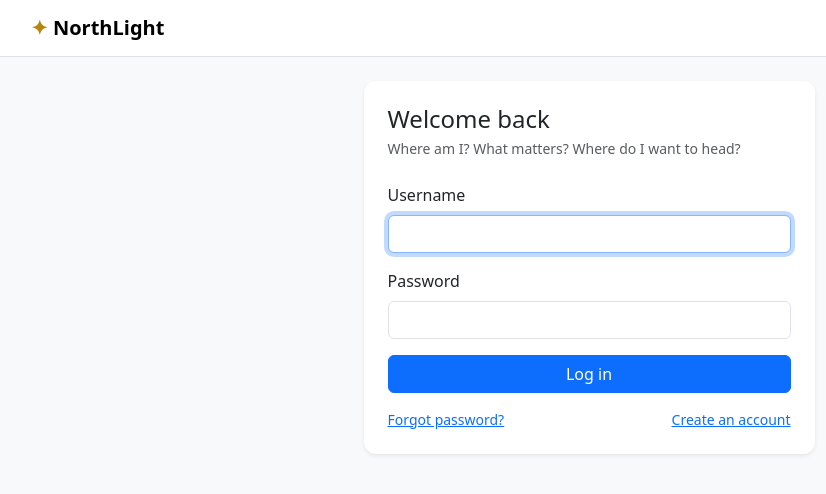
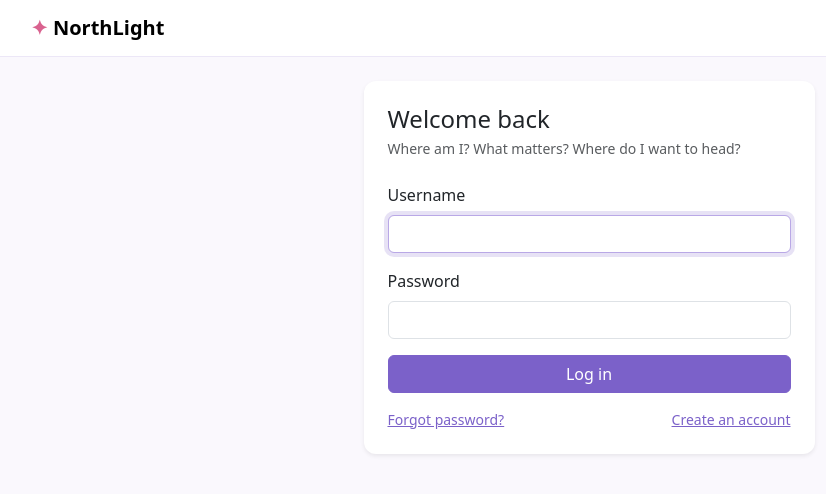
Before and after one commit to Rinkels/NorthLight, a Django app: page /accounts/login/?next=/history/ in a window 1280 px wide. Shown: the top 494 px of the page, without its empty margins (51-877 px from the left). Run offline with Django 5.2, Linux system fonts and the light colour scheme.

Commit message:
theme: Lilac & Rose palette
Re-theme Bootstrap via CSS variables (primary/success/info/secondary/light/link)
so buttons, badges, focus rings and switches follow: soft violet primary,
rose North Light + Importance overlay, mint Protect/complete, lavender ground.
Chart.js wheel and history palettes updated to match; Explore badge now
white-on-rose. Add static_v tag: mtime cache-buster for static files in DEBUG
so stylesheet edits show without a hard refresh.

```diff
--- a/planning/templatetags/planning_extras.py
+++ b/planning/templatetags/planning_extras.py
@@ -1,6 +1,27 @@
+import os
+
 from django import template
+from django.conf import settings
+from django.contrib.staticfiles import finders
+from django.templatetags.static import static as static_url
 
 register = template.Library()
+
+
+@register.simple_tag
+def static_v(path: str) -> str:
+    """Static URL with the file's mtime as a cache-buster in DEBUG, so CSS edits
+    show up without a hard refresh. Production should use
+    ManifestStaticFilesStorage instead (hashed filenames)."""
+    url = static_url(path)
+    if settings.DEBUG:
+        found = finders.find(path)
+        if found:
+            try:
+                return f"{url}?v={int(os.path.getmtime(found))}"
+            except OSError:
+                pass
+    return url
 
 STATUS_CLASS = {
     "not_started": "secondary", "in_progress": "primary", "at_risk": "warning",
@@ -8,7 +29,7 @@ STATUS_CLASS = {
 }
 MODE_CLASS = {
     "improve": "primary", "protect": "success", "maintain": "secondary",
-    "explore": "info text-dark", "deemphasize": "light text-muted border",
+    "explore": "info", "deemphasize": "light text-muted border",
 }
 
 
--- a/static/css/northlight.css
+++ b/static/css/northlight.css
@@ -1,14 +1,64 @@
-/* NorthLight — calm, thoughtful, uncluttered. Extend here; avoid inline styles. */
+/* NorthLight — "Lilac & Rose". Calm, thoughtful, uncluttered; light and a
+   little fun. Extend here; avoid inline styles.
+
+   Bootstrap 5.3 is re-themed through its CSS variables so buttons, links,
+   badges, focus rings and switches follow the palette without a Sass build. */
 :root {
-  --nl-accent: #2f6f8f;      /* understated compass-blue */
-  --nl-northlight: #b8860b;  /* the North Light: warm, distinctive, not loud */
+  --nl-bg: #faf8fd;            /* lavender-tinted white — barely there */
+  --nl-accent: #7b61c9;        /* soft violet: primary, Satisfaction, progress */
+  --nl-accent-dark: #6a51b3;
+  --nl-accent-soft: #ece7f7;
+  --nl-northlight: #d9628f;    /* rose: the North Light and the Importance overlay */
+  --nl-mint: #5fb3a1;          /* Protect / complete: calm "this is working" */
   --nl-muted: #6c757d;
+
+  --bs-primary: var(--nl-accent);
+  --bs-primary-rgb: 123, 97, 201;
+  --bs-success-rgb: 95, 179, 161;
+  --bs-info-rgb: 217, 98, 143;        /* Explore badge = rose */
+  --bs-secondary-rgb: 139, 128, 163;  /* lilac-grey for Maintain / not started */
+  --bs-light-rgb: 250, 248, 253;
+  --bs-link-color-rgb: 123, 97, 201;
+  --bs-link-hover-color-rgb: 106, 81, 179;
 }
 
-body { color: #212529; }
+body { color: #26223a; background-color: var(--nl-bg); }
 .nl-mark { color: var(--nl-northlight); }
+.navbar { border-color: #ece7f7 !important; }
 .card { border-radius: .75rem; }
-.nl-card { background: #fff; border: 0; box-shadow: 0 1px 2px rgba(0,0,0,.04); border-radius: .75rem; }
+.nl-card { background: #fff; border: 0; box-shadow: 0 1px 3px rgba(80, 60, 140, .08); border-radius: .75rem; }
+
+/* Buttons */
+.btn-primary {
+  --bs-btn-bg: var(--nl-accent); --bs-btn-border-color: var(--nl-accent);
+  --bs-btn-hover-bg: var(--nl-accent-dark); --bs-btn-hover-border-color: var(--nl-accent-dark);
+  --bs-btn-active-bg: var(--nl-accent-dark); --bs-btn-active-border-color: var(--nl-accent-dark);
+  --bs-btn-disabled-bg: var(--nl-accent); --bs-btn-disabled-border-color: var(--nl-accent);
+}
+.btn-outline-primary {
+  --bs-btn-color: var(--nl-accent); --bs-btn-border-color: var(--nl-accent);
+  --bs-btn-hover-bg: var(--nl-accent); --bs-btn-hover-border-color: var(--nl-accent);
+  --bs-btn-active-bg: var(--nl-accent); --bs-btn-active-border-color: var(--nl-accent);
+}
+.btn-success {
+  --bs-btn-bg: var(--nl-mint); --bs-btn-border-color: var(--nl-mint);
+  --bs-btn-hover-bg: #4fa08f; --bs-btn-hover-border-color: #4fa08f;
+  --bs-btn-active-bg: #4fa08f; --bs-btn-active-border-color: #4fa08f;
+}
+.btn-outline-success {
+  --bs-btn-color: var(--nl-mint); --bs-btn-border-color: var(--nl-mint);
+  --bs-btn-hover-bg: var(--nl-mint); --bs-btn-hover-border-color: var(--nl-mint);
+  --bs-btn-active-bg: var(--nl-mint); --bs-btn-active-border-color: var(--nl-mint);
+}
+
+/* Forms */
+.form-control:focus, .form-select:focus { border-color: #b9a8e6; box-shadow: 0 0 0 .25rem rgba(123, 97, 201, .18); }
+.form-check-input:checked { background-color: var(--nl-accent); border-color: var(--nl-accent); }
+.form-check-input:focus { border-color: #b9a8e6; box-shadow: 0 0 0 .25rem rgba(123, 97, 201, .18); }
+.form-range { padding: 0; }
+.form-range::-webkit-slider-thumb { background: var(--nl-accent); }
+.form-range::-moz-range-thumb { background: var(--nl-accent); }
+.range-value { min-width: 2ch; display: inline-block; text-align: right; font-variant-numeric: tabular-nums; }
 
 /* The North Light is visually distinctive but understated. */
 .northlight {
@@ -24,7 +74,7 @@ body { color: #212529; }
 .why { color: var(--nl-muted); font-style: italic; }
 
 /* Subtle progress — no gamification. */
-.progress { height: .4rem; background: #eef0f2; }
+.progress { height: .4rem; background: var(--nl-accent-soft); }
 .progress-bar { background: var(--nl-accent); }
 
 .stat { font-size: 1.6rem; font-weight: 600; line-height: 1.1; }
@@ -33,8 +83,5 @@ body { color: #212529; }
 .score { font-variant-numeric: tabular-nums; }
 .wheel-wrap { position: relative; max-width: 560px; margin: 0 auto; }
 
-.form-range { padding: 0; }
-.range-value { min-width: 2ch; display: inline-block; text-align: right; font-variant-numeric: tabular-nums; }
-
 .step-nav { font-size: .85rem; color: var(--nl-muted); }
 .hint { font-size: .85rem; color: var(--nl-muted); }
--- a/templates/base.html
+++ b/templates/base.html
@@ -1,4 +1,4 @@
-{% load static %}<!doctype html>
+{% load static planning_extras %}<!doctype html>
 <html lang="en">
 <head>
   <meta charset="utf-8">
@@ -7,7 +7,7 @@
   <!-- Bootstrap 5: the project's responsive CSS framework. Keep the look calm and
        uncluttered — generous whitespace, subtle progress indicators, no gamification. -->
   <link href="https://cdn.jsdelivr.net/npm/bootstrap@5.3.3/dist/css/bootstrap.min.css" rel="stylesheet">
-  <link rel="stylesheet" href="{% static 'css/northlight.css' %}">
+  <link rel="stylesheet" href="{% static_v 'css/northlight.css' %}">
   {% block head %}{% endblock %}
 </head>
 <body class="bg-light">
--- a/templates/planning/dashboard.html
+++ b/templates/planning/dashboard.html
@@ -116,8 +116,8 @@
   const wheel = {{ wheel_json|safe }};
   if (!wheel.labels.length) return;
   const ctx = document.getElementById('wheel');
-  const sat = { label: 'Satisfaction', data: wheel.satisfaction, borderColor: '#2f6f8f', backgroundColor: 'rgba(47,111,143,.18)', pointBackgroundColor: '#2f6f8f', borderWidth: 2 };
-  const imp = { label: 'Importance', data: wheel.importance, borderColor: '#b8860b', backgroundColor: 'rgba(184,134,11,.10)', pointBackgroundColor: '#b8860b', borderWidth: 2, borderDash: [4, 3], hidden: false };
+  const sat = { label: 'Satisfaction', data: wheel.satisfaction, borderColor: '#7b61c9', backgroundColor: 'rgba(123,97,201,.16)', pointBackgroundColor: '#7b61c9', borderWidth: 2 };
+  const imp = { label: 'Importance', data: wheel.importance, borderColor: '#d9628f', backgroundColor: 'rgba(217,98,143,.10)', pointBackgroundColor: '#d9628f', borderWidth: 2, borderDash: [4, 3], hidden: false };
   const chart = new Chart(ctx, {
     type: 'radar',
     data: { labels: wheel.labels, datasets: [sat, imp] },
--- a/templates/planning/history.html
+++ b/templates/planning/history.html
@@ -33,7 +33,7 @@
 (function () {
   const el = document.getElementById('trend'); if (!el) return;
   const c = {{ chart_json|safe }};
-  const palette = ['#2f6f8f','#b8860b','#5b8c5a','#8a6d9b','#c0655b','#4f7f9f','#a08a3a','#6f6f6f','#3a8fa0','#9b7a5b'];
+  const palette = ['#7b61c9','#d9628f','#5fb3a1','#a58be0','#e89bb8','#8fd0c3','#5e48a8','#b8497a','#3f9b89','#c9b8f0'];
   new Chart(el, { type: 'line', data: { labels: c.years, datasets: c.series.map((s, i) => ({ ...s, borderColor: palette[i % palette.length], backgroundColor: palette[i % palette.length], tension: .2, spanGaps: true })) },
     options: { scales: { y: { min: 0, max: 10, ticks: { stepSize: 2 } } }, plugins: { legend: { position: 'bottom', labels: { boxWidth: 10 } } } } });
 })();
```
